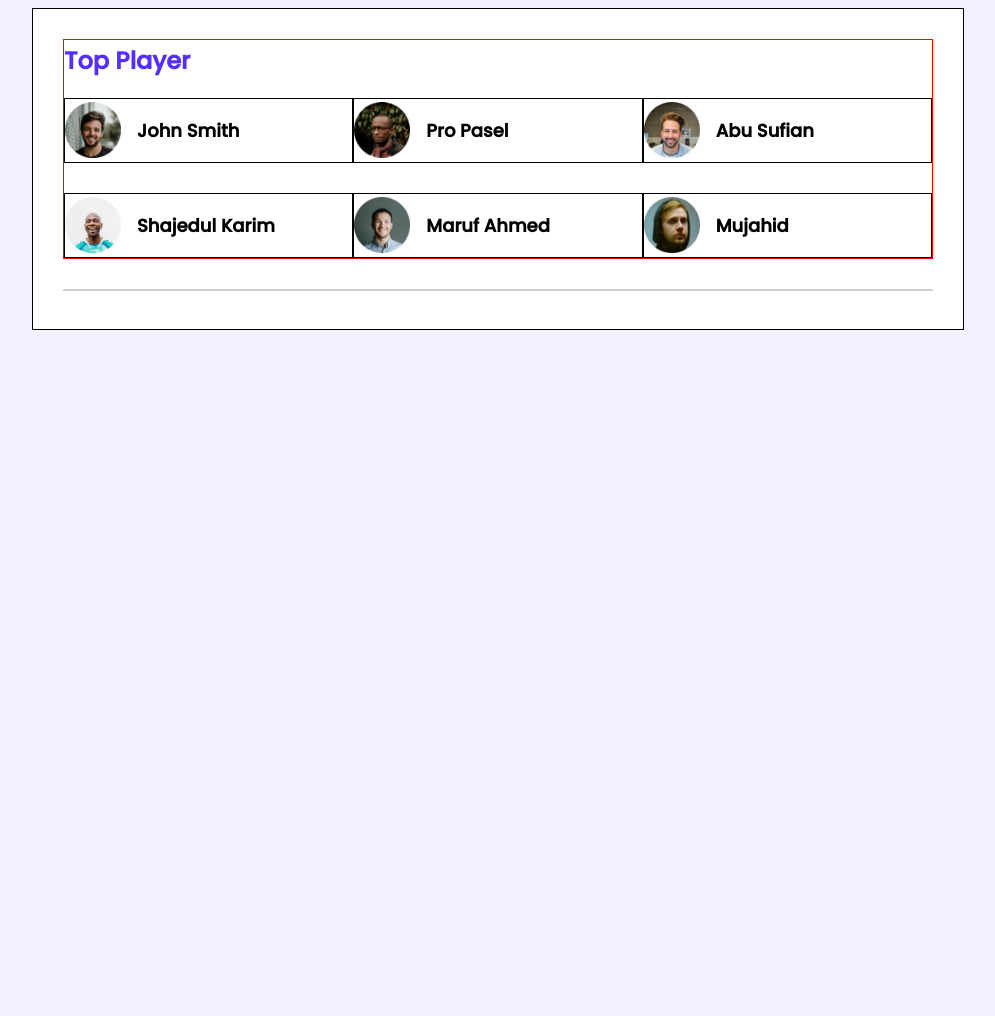
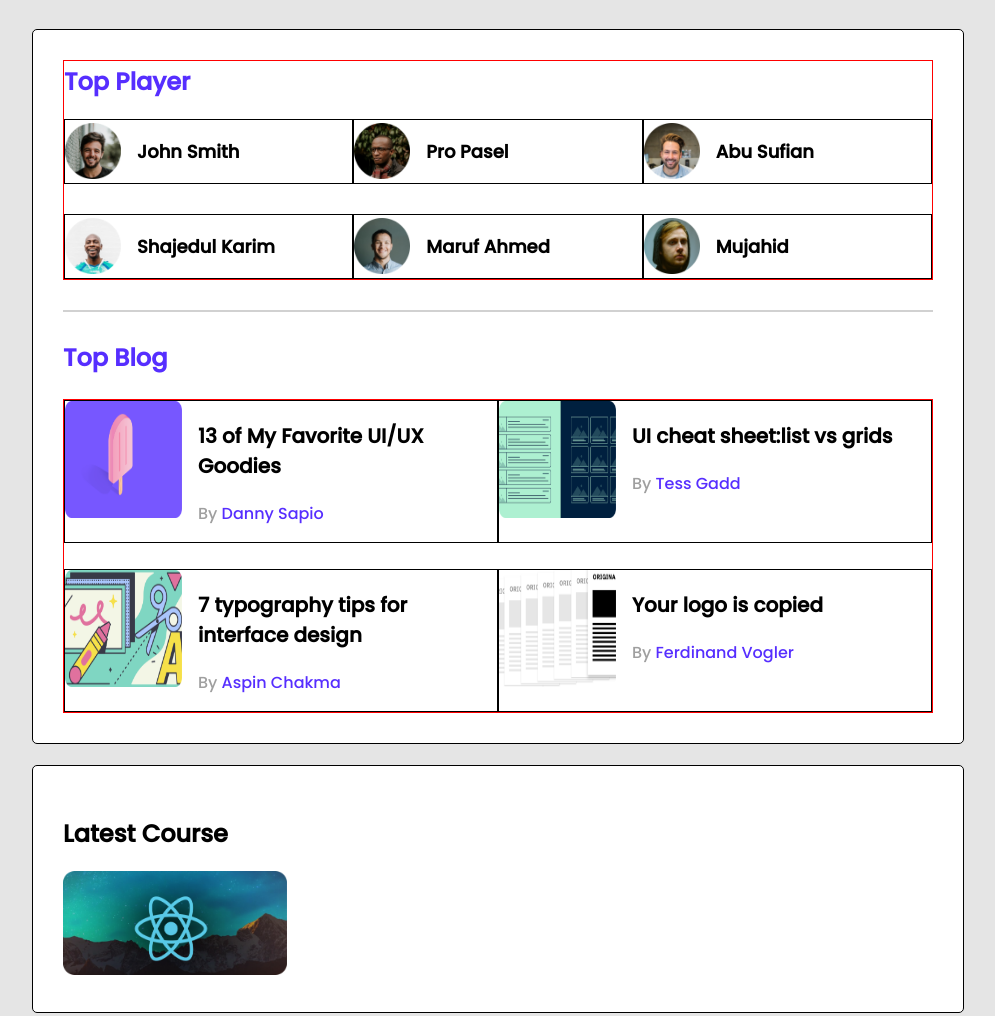
Before and after one commit to aspinchakma/leader-board-css3, a plain HTML site: page index.html in a window 1280 px wide. Shown: the whole page, without its empty margins (142-1137 px from the left). Before the commit the page ends 800 px from the top, so only its background shows below. Drawn offline with Linux system fonts and the light colour scheme.

Commit message:
finishig top top blog

```diff
--- a/index.html
+++ b/index.html
@@ -51,7 +51,67 @@
             </div>
             <hr>
             <div class="top-blogs">
-
+                <h3 class="section-title">Top Blog</h3>
+                <div class="blogs">
+                    <article class="blog">
+                        <div class="thumbnail">
+                            <img src="images/blogs/blog-1.png" alt="">
+                        </div>
+                        <div class="blog-info">
+                            <h3 class="blog-title">13 of My Favorite UI/UX Goodies</h3>
+                            <p class="blog-author">
+                                By <a href="#" target="_blank">Danny Sapio</a>
+                            </p>
+                        </div>
+                    </article>
+                    <article class="blog">
+                        <div class="thumbnail">
+                            <img src="images/blogs/blog-2.png" alt="">
+                        </div>
+                        <div class="blog-info">
+                            <h3 class="blog-title">UI cheat sheet:list vs grids</h3>
+                            <p class="blog-author">
+                                By <a href="#" target="_blank">Tess Gadd</a>
+                            </p>
+                        </div>
+                    </article>
+                    <article class="blog">
+                        <div class="thumbnail">
+                            <img src="images/blogs/blog-3.png" alt="">
+                        </div>
+                        <div class="blog-info">
+                            <h3 class="blog-title">7 typography tips for interface design</h3>
+                            <p class="blog-author">
+                                By <a href="#" target="_blank">Aspin Chakma</a>
+                            </p>
+                        </div>
+                    </article>
+                    <article class="blog">
+                        <div class="thumbnail">
+                            <img src="images/blogs/blog-4.png" alt="">
+                        </div>
+                        <div class="blog-info">
+                            <h3 class="blog-title">Your logo is copied</h3>
+                            <p class="blog-author">
+                                By <a href="#" target="_blank">Ferdinand Vogler</a>
+                            </p>
+                        </div>
+                    </article>
+                </div>
+            </div>
+        </section>
+        <!-- top players and top blog end----
+        --------------------------------
+        ---------------------------------->
+        <!-- latest course start--------- -->
+        <section class="container">
+            <h2>Latest Course</h2>
+            <div class="courses">
+                <div class="course">
+                    <div class="course-banner">
+                        <img src="images/courses/course-1.png" alt="">
+                    </div>
+                </div>
             </div>
         </section>
     </main>
--- a/style/style.css
+++ b/style/style.css
@@ -4,21 +4,26 @@
 /* commmon style or utilites */
 body{
     font-family: 'Poppins', sans-serif;
-    background-color:#F3F1FF;
+    /* background-color:#F3F1FF; */
+    background-color:#E5E5E5;
 }
 .container{
     background-color:#FFFFFF;
     width:870px;
     padding:30px;
     border:1px solid black;
+    border-radius:5px;
+    margin-top:21px;
 }
 hr{
     border: 1px solid #D1D1D1;
+    margin-bottom:28px;
 
 }
 main{
     display:flex;
-    justify-content: center;
+    flex-direction:column;
+    align-items:center;
 }
 /* top players style */
 .section-title{
@@ -48,3 +53,44 @@ main{
     margin-left:16px;
     font-size:18px;
 }
+/*-----------------------------
+-------top blog styles--------- */
+.blogs{
+    display: grid;
+    grid-template-columns:repeat(2, 1fr);
+    /* grid-template-columns:1fr 1fr; */
+    border:1px solid red;
+    grid-row-gap:26px;
+}
+.blog{
+    display:flex;
+    border:1px solid black;
+}
+.blog .thumbnail img{
+    width:117px;
+    height:117px;
+}
+.blog-info{
+    margin-left:16px;
+}
+.blog-title{
+    font-size:20px;
+}
+.blog-author{
+    font-size:16px;
+    color: #9F9F9F;
+}
+.blog-author a{
+    color: #562EFF;
+    text-decoration:none;
+    font-size: 16px;
+
+
+}
+/* top blog style end */
+/* start latest course */
+.course .course-banner img{
+    width: 224px;
+    height: 104px;
+
+}
```
